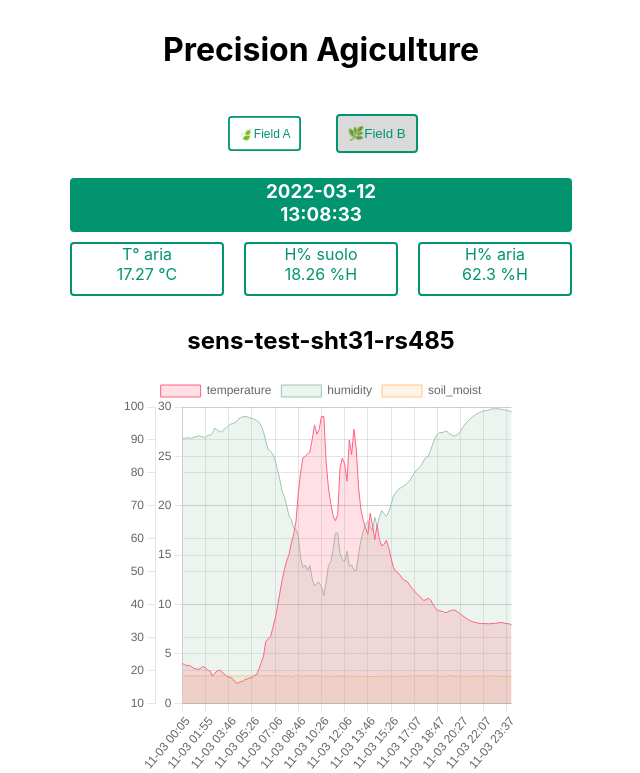
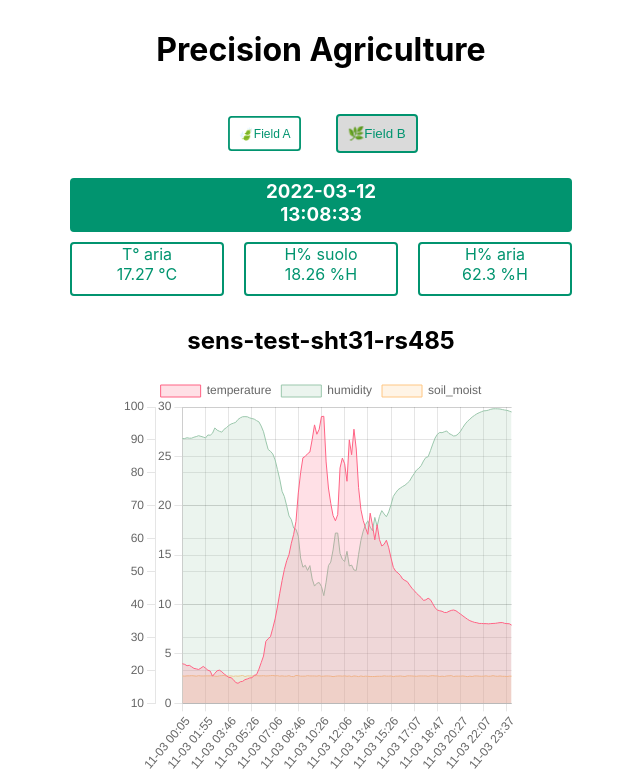
Before and after one commit to silhth/my-first-dashboard, a React (Create React App) app: page / in a window 1280 px wide. Shown: the top 773 px of the page, without its empty margins (319-959 px from the left). Built offline with nearby package versions, Linux system fonts and the light colour scheme.

Commit message:
Update App.js

```diff
--- a/src/App.js
+++ b/src/App.js
@@ -14,7 +14,7 @@ function App() {
   return (
     <div className="App">
 
-      <h1>Precision Agiculture</h1>
+      <h1>Precision Agriculture</h1>
        <Graph/>
     </div>
   );
```
